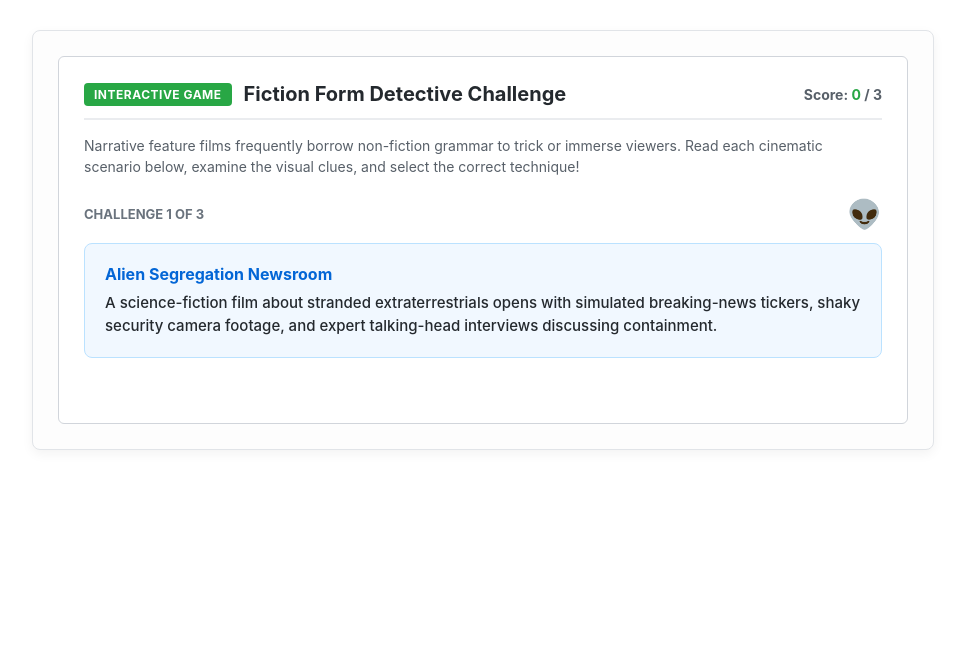
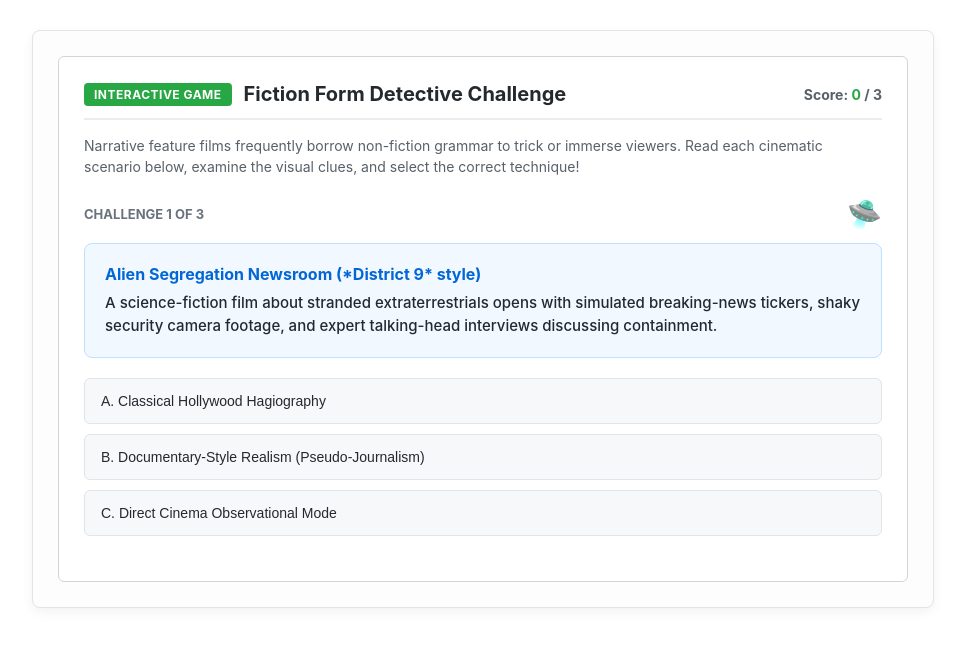
Before and after one commit to allisongibbes/Form-and-Function-Quiz, a plain HTML site: page index.html in a window 1280 px wide. Shown: the whole page, without its empty margins (157-1122 px from the left). Drawn offline with Linux system fonts and the light colour scheme.

Commit message:
Update index.html

```diff
--- a/index.html
+++ b/index.html
@@ -1,5 +1,5 @@
 <!-- =========================================================================
-     INTERACTIVE WIDGET 2: FICTION FORM DETECTIVE GAME (FIXED & UPGRADED)
+     INTERACTIVE WIDGET 2: FICTION FORM DETECTIVE GAME (FULLY COMPLETED)
      Designed for Canvas LMS Integration (Introductory Film Appreciation)
      ========================================================================= -->
 
@@ -85,4 +85,98 @@
       {
         title: "The Shaky-Cam Found Footage Survival",
         graphic: "📹",
-        text: "A horror film features chaotic, handheld camera footage supposedly recovered from
+        text: "A horror film features chaotic, handheld camera footage supposedly recovered from missing hikers, complete with static distortion and panicked whispered dialogue.",
+        options: [
+          { text: "A. Found Footage / Pseudo-Documentary Realism", correct: true },
+          { text: "B. Traditional Hollywood Studio Hagiography", correct: false },
+          { text: "C. Direct Cinema Observational Mode", correct: false }
+        ],
+        feedback: "Correct! The 'found footage' aesthetic weaponizes the raw, unpolished grammar of amateur recording to generate intense psychological suspense."
+      },
+      {
+        title: "The Satirical Workplace Mockumentary",
+        graphic: "📋",
+        text: "A comedy series about a chaotic office environment uses confessional interviews and documentary zoom-ins to mock everyday corporate bureaucracy.",
+        options: [
+          { text: "A. Classical Non-Fiction Newsreel", correct: false },
+          { text: "B. Direct Cinema Historical Archive", correct: false },
+          { text: "C. Mockumentary / Fictional Satire", correct: true }
+        ],
+        feedback: "Correct! Mockumentary formatting uses authentic documentary tropes to tell a completely made-up, comedic story designed to lampoon real human behavior."
+      }
+    ];
+
+    let eqIdx = 0;
+    let eqScore = 0;
+
+    window.eqLoadQuestion = function() {
+      if (eqIdx >= eqQuestions.length) {
+        document.getElementById('eq-game-container').style.display = 'none';
+        const comp = document.getElementById('eq-completion-screen');
+        comp.style.display = 'block';
+        document.getElementById('eq-final-score').innerHTML = `You successfully solved <strong>${eqScore} out of ${eqQuestions.length}</strong> documentary style puzzles!<br>You are officially a master of film form and fiction.`;
+        return;
+      }
+
+      const q = eqQuestions[eqIdx];
+      document.getElementById('eq-counter').innerText = `Challenge ${eqIdx + 1} of ${eqQuestions.length}`;
+      document.getElementById('eq-graphic').innerText = q.graphic;
+      document.getElementById('eq-title').innerText = q.title;
+      document.getElementById('eq-scenario-text').innerText = q.text;
+
+      const optContainer = document.getElementById('eq-options');
+      optContainer.innerHTML = '';
+      optContainer.style.display = 'flex';
+
+      q.options.forEach((opt) => {
+        const btn = document.createElement('button');
+        btn.innerText = opt.text;
+        btn.style.cssText = "text-align: left; padding: 14px 16px; background: #f6f8fa; border: 1px solid #e1e4e8; border-radius: 6px; cursor: pointer; font-size: 14px; color: #24292e; font-weight: 500; transition: all 0.2s;";
+
+        btn.onmouseover = () => btn.style.background = '#edf2f7';
+        btn.onmouseout = () => btn.style.background = '#f6f8fa';
+
+        btn.onclick = function() {
+          eqCheckAnswer(opt.correct, q.feedback);
+        };
+        optContainer.appendChild(btn);
+      });
+
+      document.getElementById('eq-feedback-box').style.display = 'none';
+    };
+
+    window.eqCheckAnswer = function(isCorrect, feedbackText) {
+      document.getElementById('eq-options').style.display = 'none';
+      const fbBox = document.getElementById('eq-feedback-box');
+      fbBox.style.display = 'block';
+
+      if (isCorrect) {
+        eqScore++;
+        document.getElementById('eq-score').innerText = eqScore;
+        fbBox.style.background = '#e6ffed';
+        fbBox.style.border = '1px solid #acf2bd';
+        document.getElementById('eq-feedback-text').innerHTML = `<strong style="color: #28a745; font-size: 15px;">✓ Correct!</strong> ${feedbackText}`;
+      } else {
+        fbBox.style.background = '#ffeef0';
+        fbBox.style.border = '1px solid #f9d8d9';
+        document.getElementById('eq-feedback-text').innerHTML = `<strong style="color: #d73a49; font-size: 15px;">✗ Not quite!</strong> ${feedbackText}`;
+      }
+    };
+
+    window.eqNextQuestion = function() {
+      eqIdx++;
+      eqLoadQuestion();
+    };
+
+    window.eqResetGame = function() {
+      eqIdx = 0;
+      eqScore = 0;
+      document.getElementById('eq-score').innerText = eqScore;
+      document.getElementById('eq-completion-screen').style.display = 'none';
+      document.getElementById('eq-game-container').style.display = 'block';
+      eqLoadQuestion();
+    };
+
+    eqLoadQuestion();
+  })();
+</script>
```
